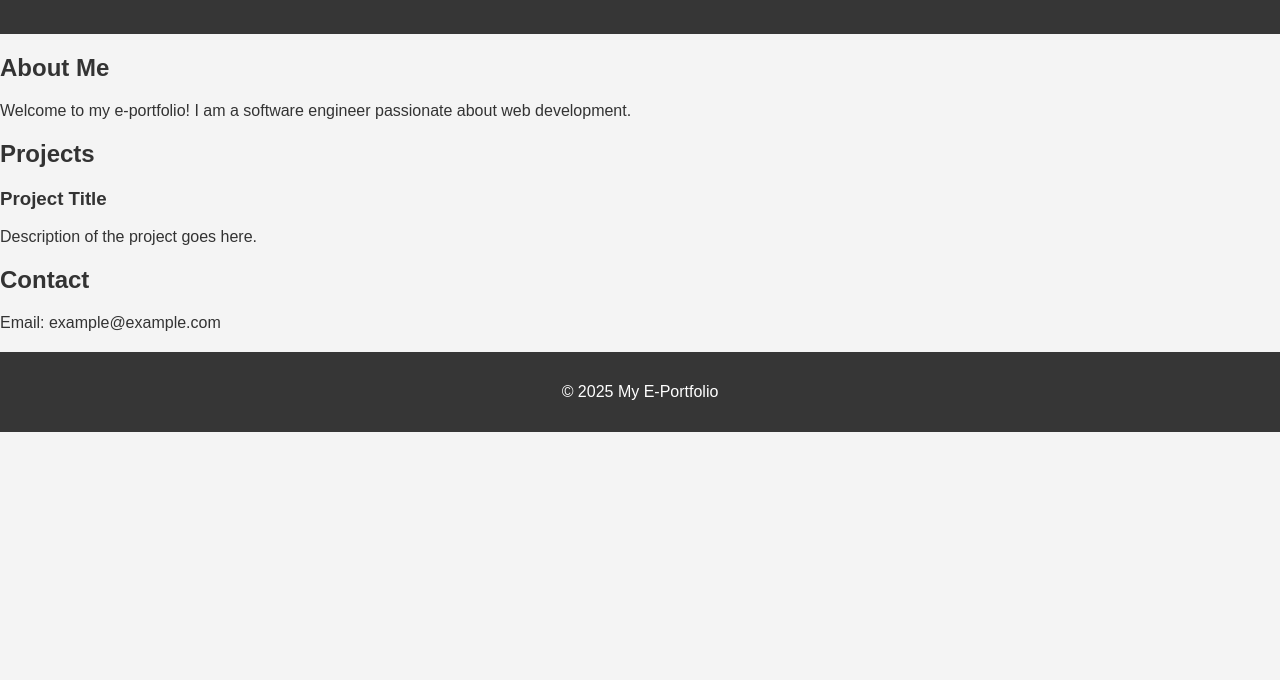
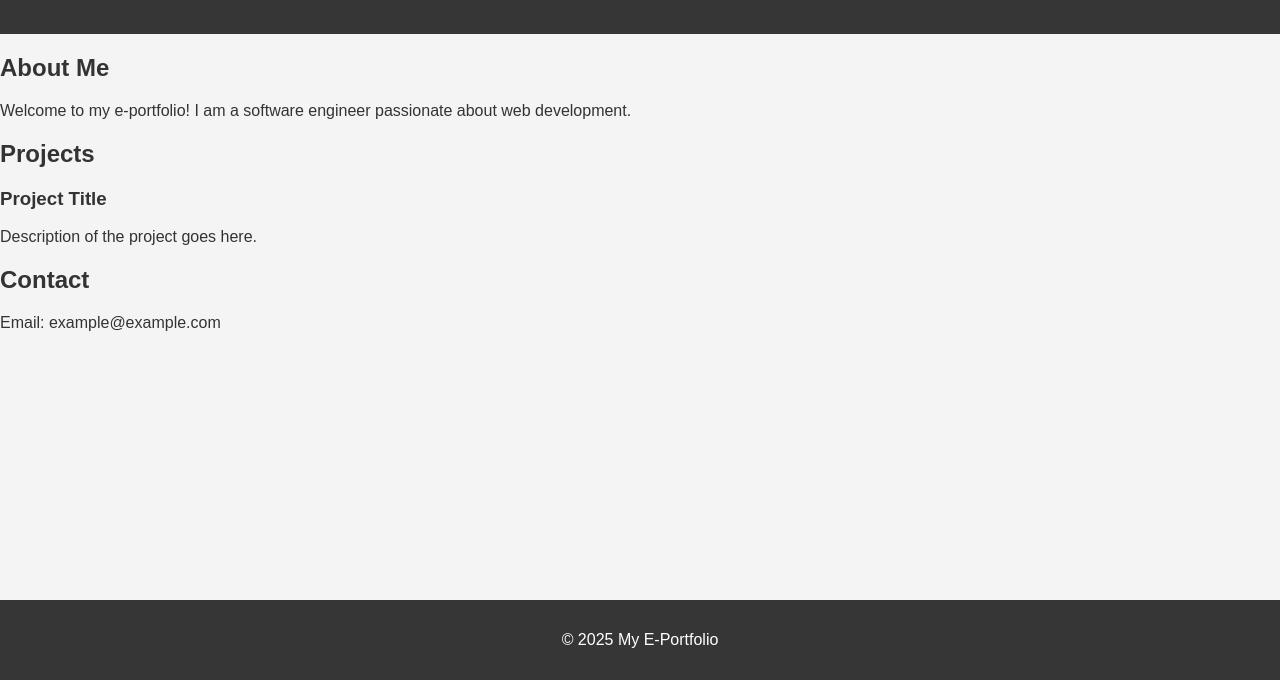
Before and after one commit to static660/static660.github.io, a plain HTML site: page index.html in a window 1280 px wide. Shown: the part 120-800 px from the top of the page. Drawn offline with Linux system fonts and the light colour scheme.

Commit message:
changed footer to stay fixed on screen

```diff
--- a/styles.css
+++ b/styles.css
@@ -60,3 +60,17 @@
     padding: 15px 0;
     margin-top: 20px;
   }
+  footer {
+    position: fixed;
+    bottom: 0;
+    left: 0;
+    width: 100%;
+    background: #fff; /* Adjust as needed */
+    background-color: rgba(34, 34, 34, 0.9);
+    color: white;
+    text-align: center;
+    padding: 15px 0;
+    margin-top: 20px;
+    text-align: center;
+    z-index: 100;
+  }
```
Also changed, not shown: jobapplication.js (added, +32 -0 lines).
